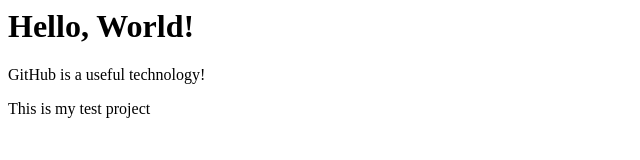
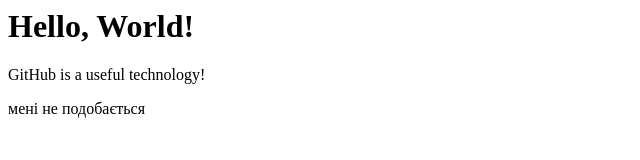
Before and after one commit to anasta111a/git_test2025, a plain HTML site: page index.html in a window 1280 px wide. Shown: the full height of the page, 0-640 px from the left. Drawn offline with Linux system fonts and the light colour scheme.

Commit message:
Update index.html

```diff
--- a/index.html
+++ b/index.html
@@ -1,3 +1,3 @@
 <h1>Hello, World!</h1>
 <p> GitHub is a useful technology!</p>
-<p>This is my test project</p>
+<p>мені не подобається</p>
```
